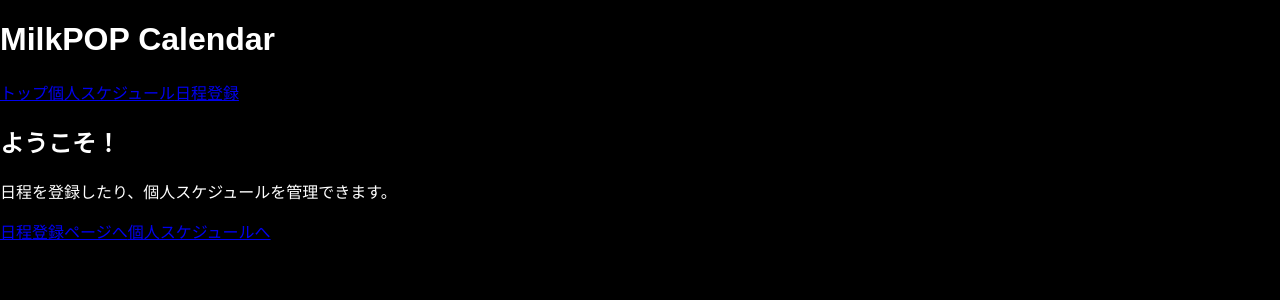
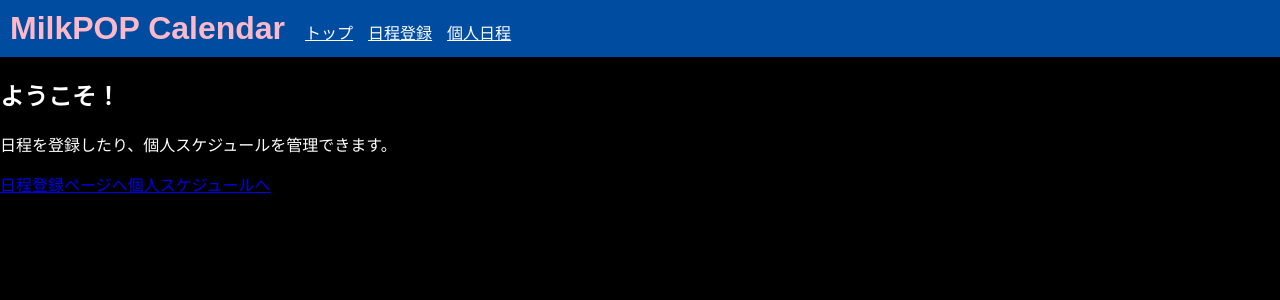
Before and after one commit to kuzyoumike0/milkpop-calendarapp, a React app in the folder frontend/: page / in a window 1280 px wide. Shown: the top 300 px of the page. Built offline with nearby package versions, Linux system fonts and the light colour scheme; what date-holidays would draw is missing.

Commit message:
Update App.jsx

```diff
--- a/frontend/src/App.jsx
+++ b/frontend/src/App.jsx
@@ -1,31 +1,31 @@
 import React from "react";
-import { BrowserRouter as Router, Route, Routes, Link } from "react-router-dom";
+import { BrowserRouter as Router, Routes, Route, Link } from "react-router-dom";
 import TopPage from "./components/TopPage";
 import PersonalPage from "./components/PersonalPage";
+import LinkPage from "./components/LinkPage";
 import SharePage from "./components/SharePage";
 import ShareLinkPage from "./components/ShareLinkPage";
-import LinkPage from "./components/LinkPage";
+
+const Navbar = () => (
+  <div style={{ background: "#004CA0", padding: "10px", color: "white" }}>
+    <h1 style={{ display: "inline", marginRight: "20px", color: "#FDB9C8" }}>MilkPOP Calendar</h1>
+    <Link to="/" style={{ marginRight: "15px", color: "white" }}>トップ</Link>
+    <Link to="/register" style={{ marginRight: "15px", color: "white" }}>日程登録</Link>
+    <Link to="/personal" style={{ marginRight: "15px", color: "white" }}>個人日程</Link>
+  </div>
+);
 
 export default function App() {
   return (
     <Router>
-      <header className="bg-black text-white p-4 flex justify-between">
-        <h1 className="text-2xl font-bold text-[#FDB9C8]">MilkPOP Calendar</h1>
-        <nav className="flex space-x-4">
-          <Link to="/">トップ</Link>
-          <Link to="/personal">個人スケジュール</Link>
-          <Link to="/share">日程登録</Link>
-        </nav>
-      </header>
-      <main className="p-4 bg-[#fefefe] min-h-screen">
-        <Routes>
-          <Route path="/" element={<TopPage />} />
-          <Route path="/personal" element={<PersonalPage />} />
-          <Route path="/share" element={<SharePage />} />
-          <Route path="/share/:linkid" element={<ShareLinkPage />} />
-          <Route path="/link" element={<LinkPage />} />
-        </Routes>
-      </main>
+      <Navbar />
+      <Routes>
+        <Route path="/" element={<TopPage />} />
+        <Route path="/register" element={<LinkPage />} />
+        <Route path="/personal" element={<PersonalPage />} />
+        <Route path="/share/:linkid" element={<SharePage />} />
+        <Route path="/links" element={<ShareLinkPage />} />
+      </Routes>
     </Router>
   );
 }
```
